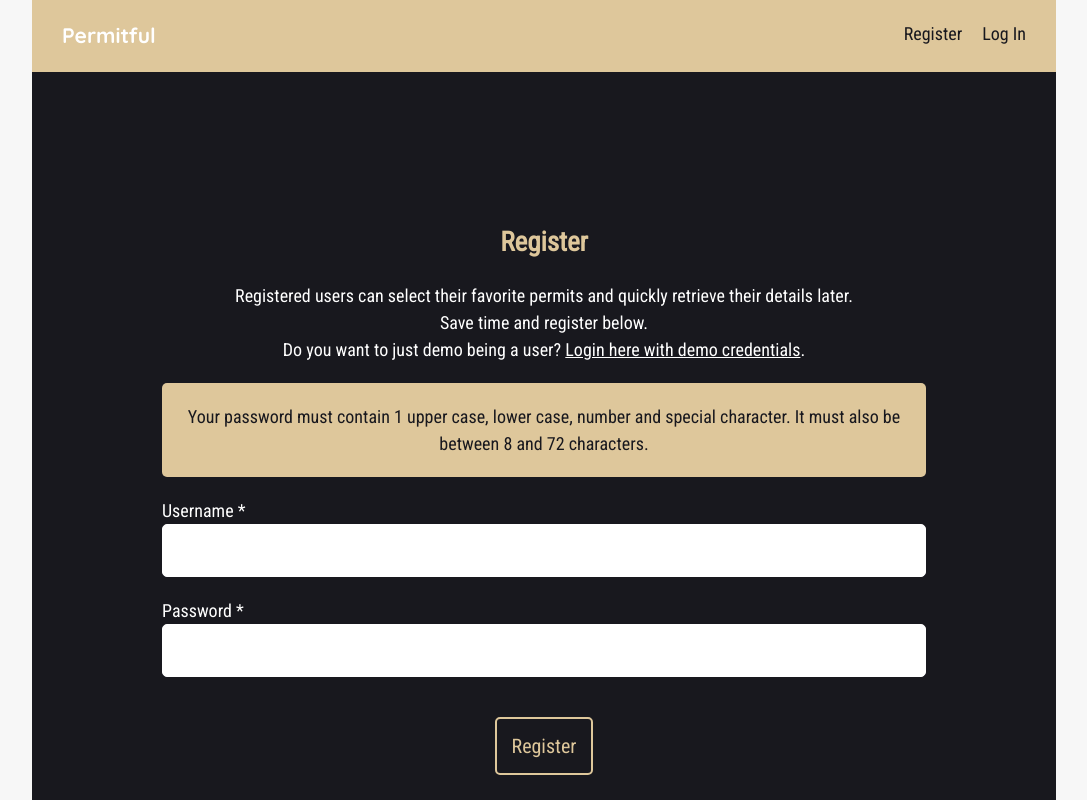
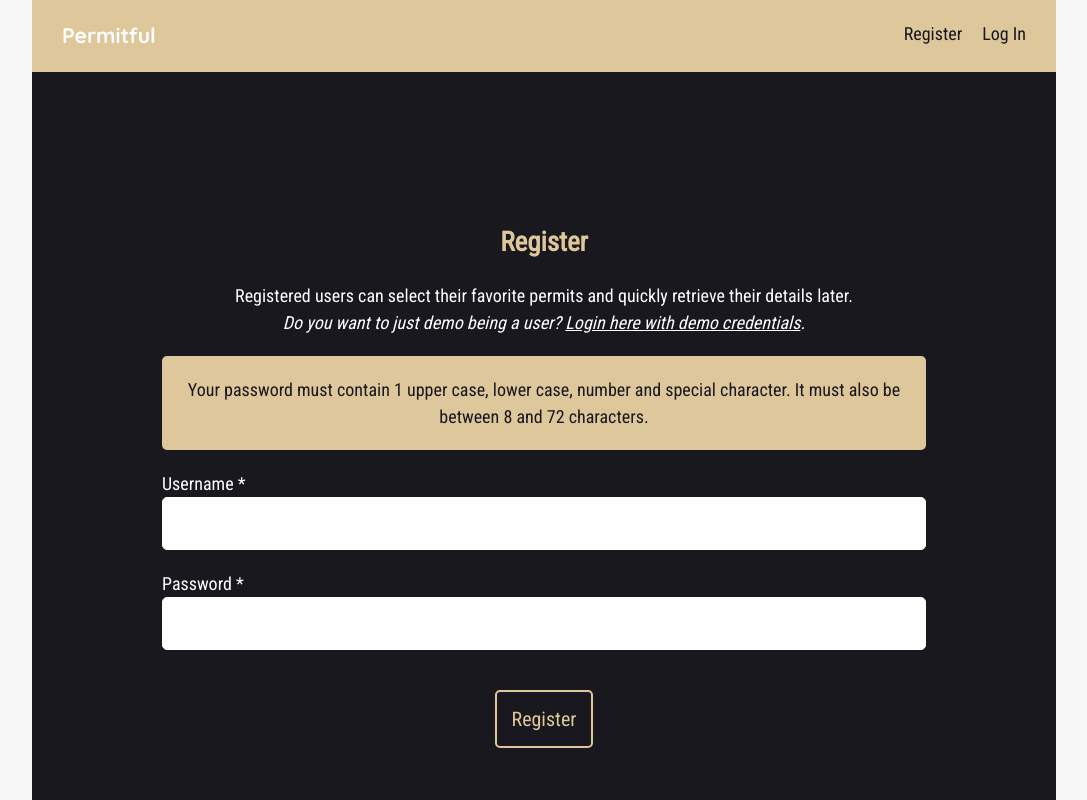
Before and after one commit to gavinmgrant/permitful-client, a React (Create React App) app: page /register in a window 1280 px wide. Shown: the top 800 px of the page, without its empty margins (96-1183 px from the left). Built offline with nearby package versions, Linux system fonts and the light colour scheme.

Commit message:
style(italic): revise copy in register and log in pages

```diff
--- a/src/components/LogInForm/LogInForm.js
+++ b/src/components/LogInForm/LogInForm.js
@@ -44,7 +44,7 @@ export default class LoginForm extends Component {
             <section className="login-container">
                 <h2>Log In</h2>
                 <p>Welcome back! Please log in below to access your favorites.</p>
-                <p>If you'd like to register for an account at Permitful,{' '}
+                <p className="italic">If you'd like to register for an account at Permitful,{' '}
                     <span>
                         <Link to='/register'>register here</Link>
                     </span>.
--- a/src/components/RegistrationForm/RegistrationForm.js
+++ b/src/components/RegistrationForm/RegistrationForm.js
@@ -36,8 +36,7 @@ export default class RegistrationForm extends Component {
             <section className="registration-container">
                 <h2>Register</h2>
                 <p>Registered users can select their favorite permits and quickly retrieve their details later.</p>
-                <p>Save time and register below.</p>
-                <p>Do you want to just demo being a user?{' '}
+                <p className="italic">Do you want to just demo being a user?{' '}
                     <span>
                         <Link to='/login'>Login here with demo credentials</Link>
                     </span>.
--- a/src/index.css
+++ b/src/index.css
@@ -154,3 +154,7 @@ summary {
 .underline {
   text-decoration: underline;
 }
+
+.italic {
+  font-style: italic;
+}
```
